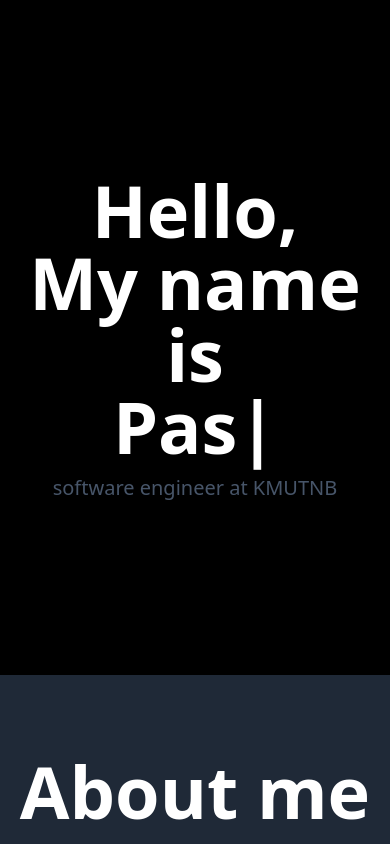
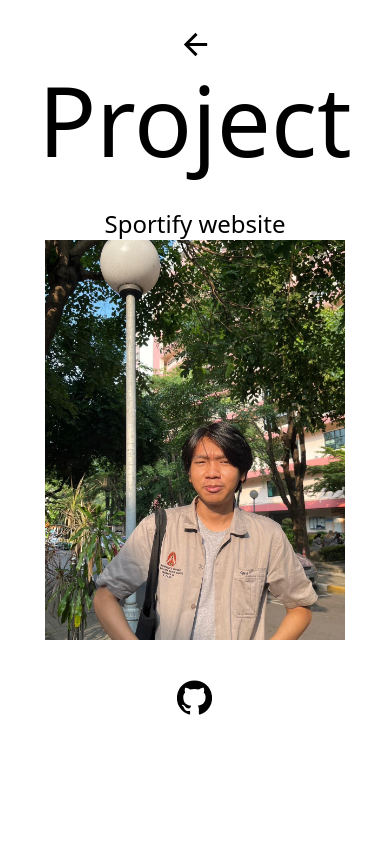
Before and after one commit to Dsypasit/my-personal, a React (Create React App) app: page /project/1 in a window 390 px wide. Shown: the top 844 px of the page. Built offline with nearby package versions, Linux system fonts and the light colour scheme.

Commit message:
add project page and use routes

```diff
--- a/package.json
+++ b/package.json
@@ -14,6 +14,7 @@
     "@testing-library/user-event": "^13.5.0",
     "react": "^18.2.0",
     "react-dom": "^18.2.0",
+    "react-router-dom": "^6.5.0",
     "react-scripts": "5.0.1",
     "react-typed": "^1.2.0",
     "react-vertical-timeline-component": "^3.6.0",
--- a/src/App.js
+++ b/src/App.js
@@ -1,15 +1,16 @@
-import About from "./components/About";
-import Experience from "./components/Experience";
-import ProjectDisplay from "./components/ProjectDisplay";
-import Start from "./components/Start";
+import { BrowserRouter as Router, Routes, Route } from "react-router-dom";
+import Home from "./pages/Home";
+import Project from "./pages/Project";
 
 function App() {
   return (
     <div className="cursor-default">
-      <Start />
-      <About />
-      <Experience />
-      <ProjectDisplay />
+      <Router>
+        <Routes>
+          <Route path="/" element={<Home />} />
+          <Route path="/project/:id" element={<Project />} />
+        </Routes>
+      </Router>
     </div>
   );
 }
--- a/src/components/ProjectItem.js
+++ b/src/components/ProjectItem.js
@@ -1,8 +1,15 @@
 import React from "react";
+import { useNavigate } from "react-router-dom";
 
 function ProjectItem({ image, name, id }) {
+  const navigate = useNavigate();
   return (
-    <div className="cursor-pointer text-center m-10 rounded-lg hover:drop-shadow-xl drop-shadow-md transition duration-200 ease-in-out bg-white ">
+    <div
+      className="cursor-pointer text-center m-10 rounded-lg hover:drop-shadow-xl drop-shadow-md transition duration-200 ease-in-out bg-white "
+      onClick={() => {
+        navigate("/project/" + id);
+      }}
+    >
       <div
         style={{ backgroundImage: `url(${image})` }}
         className="bg-cover bg-no-repeat w-full bg-center rounded-t-xl h-[200px]"
--- /dev/null
+++ b/src/pages/Home.js
@@ -0,0 +1,18 @@
+import React from "react";
+import About from "../components/About";
+import Experience from "../components/Experience";
+import ProjectDisplay from "../components/ProjectDisplay";
+import Start from "../components/Start";
+
+function Home() {
+  return (
+    <div>
+      <Start />
+      <About />
+      <Experience />
+      <ProjectDisplay />
+    </div>
+  );
+}
+
+export default Home;
--- /dev/null
+++ b/src/pages/Project.js
@@ -0,0 +1,31 @@
+import { GitHub } from "@material-ui/icons";
+import React from "react";
+import { useNavigate, useParams } from "react-router-dom";
+import { ProjectList } from "../helpers/ProjectList";
+import ArrowBackIcon from "@mui/icons-material/ArrowBack";
+
+function Project() {
+  const { id } = useParams();
+  const project = ProjectList[id];
+  const navigate = useNavigate();
+  return (
+    <div className="w-full h-screen flex flex-col text-center">
+      <div
+        className="text-7xl w-auto cursor-pointer"
+        onClick={() => {
+          navigate(-1);
+        }}
+      >
+        <ArrowBackIcon fontSize="large left-2 top-2" className="sm:absolute" />
+      </div>
+      <h1 className="text-8xl">Project</h1>
+      <div className="mt-10 flex flex-col m-auto ">
+        <h1 className="text-2xl">{project.name}</h1>
+        <img className="w-auto h-[400px]" src={project.image} />
+        <GitHub fontSize="large" className="text-center m-auto mt-10 text-xl" />
+      </div>
+    </div>
+  );
+}
+
+export default Project;
```
Also changed, not shown: src/index.js (+5 -5 lines), 1 other file (tests, documents, lock files or other folders).
